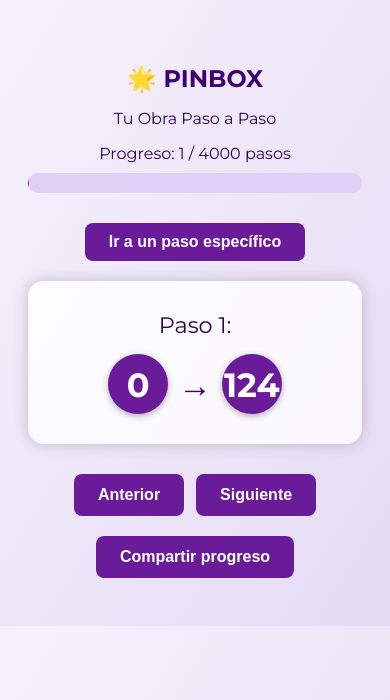
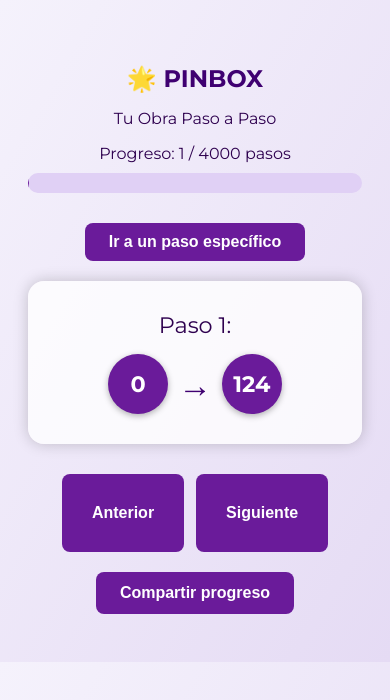
Before and after one commit to accardenas4/pinbox, a plain HTML site: page index.html in a window 390 px wide. Drawn offline with Linux system fonts and the light colour scheme.

Commit message:
Update index.html

```diff
--- a/index.html
+++ b/index.html
@@ -168,7 +168,7 @@
       .pin {
         width: 60px;
         height: 60px;
-        font-size: 1.5em;
+        font-size: 1em;
       }
       .arrow {
         font-size: 1.5em;
@@ -176,6 +176,16 @@
       h1 {
         font-size: 1.5em;
       }
+     .step-buttons button {
+      padding: 30px 30px;
+      font-size: 1em;
+      font-weight: 600;
+      color: #fff;
+      background-color: #6a1b9a;
+      border: none;
+      border-radius: 8px;
+      cursor: pointer;
+    }
     }
   </style>
 </head>
```
